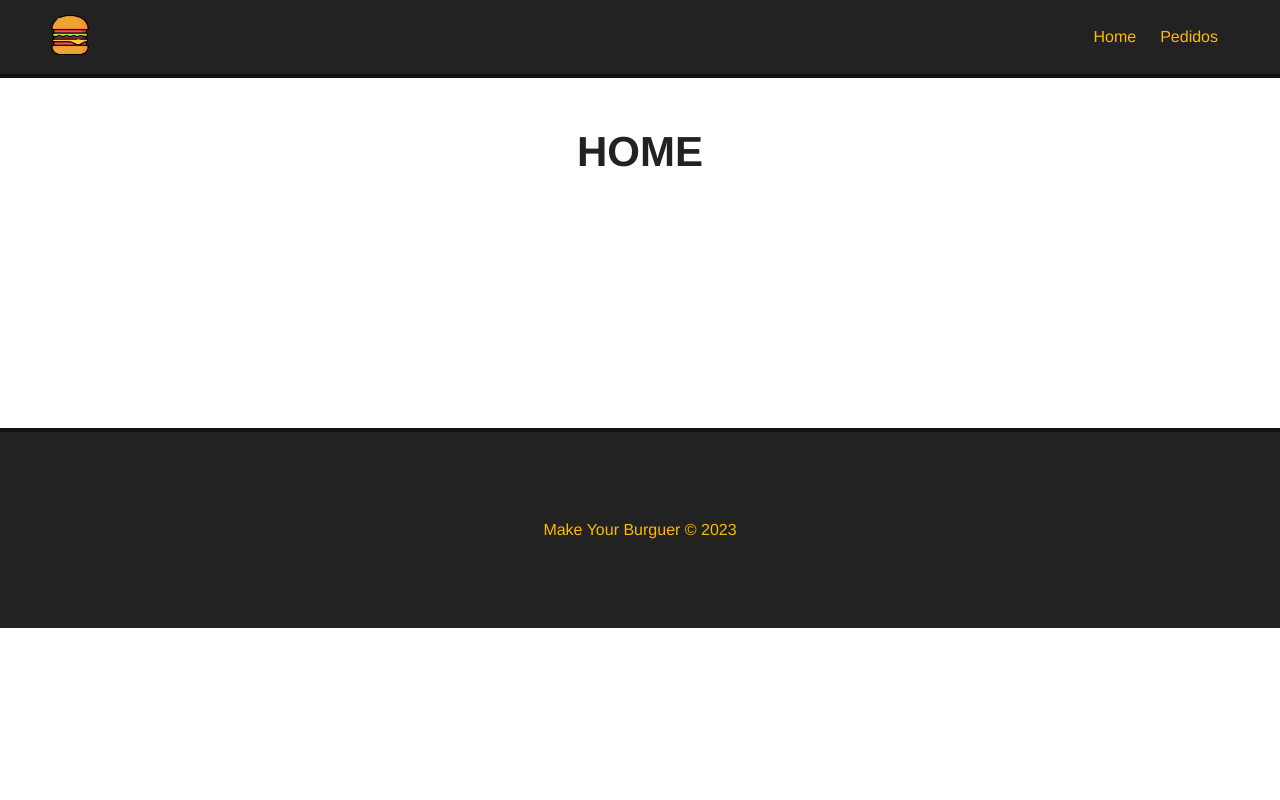
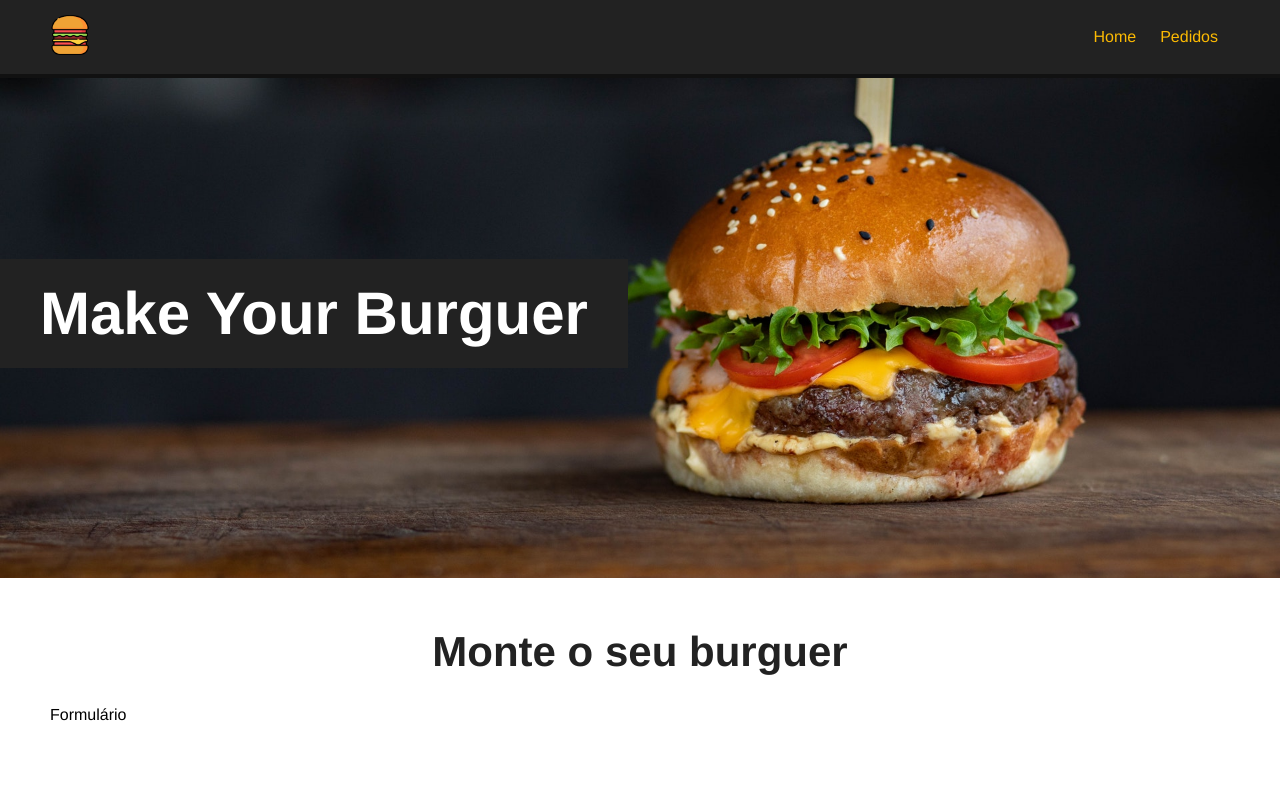
Before and after one commit to JoseHenriquePatrocinio/makeyourburger, a Vue app: page / in a window 1280 px wide. Shown: the top 800 px of the page. Built offline with nearby package versions, Linux system fonts and the light colour scheme.

Commit message:
feat: criando banner da aplicação

```diff
--- /dev/null
+++ b/src/components/Banner.vue
@@ -0,0 +1,34 @@
+<template>
+<div id="main-banner">
+    <h1>Make Your Burguer</h1>
+</div>
+</template>
+
+<script>
+export default{
+    name:"Banner"
+
+}
+</script>
+
+<style scoped>
+
+#main-banner{
+    background-image: url("/public/img/burger.jpg");
+    background-position: 0 -250px;
+    background-size: cover;
+    height: 500px;
+    display: flex;
+    align-items: center;
+    justify-content: flex-start;
+}
+
+#main-banner h1{
+    color: #FFF;
+    text-align: center;
+    font-size: 60px;
+    background-color: #222;
+    padding: 20px 40px;
+}
+
+</style>
--- a/src/views/HomeView.vue
+++ b/src/views/HomeView.vue
@@ -1,9 +1,18 @@
 <template>
+  <Banner />
   <div class="main-container">
-    <h1>HOME</h1>
+    <h1>Monte o seu burguer</h1>
+    <p>Formulário</p>
   </div>
 </template>
 
 <script>
+import Banner from '@/components/Banner.vue';
 
+export default{
+  name:"Home",
+  components:{
+      Banner
+  }
+}
 </script>
```
